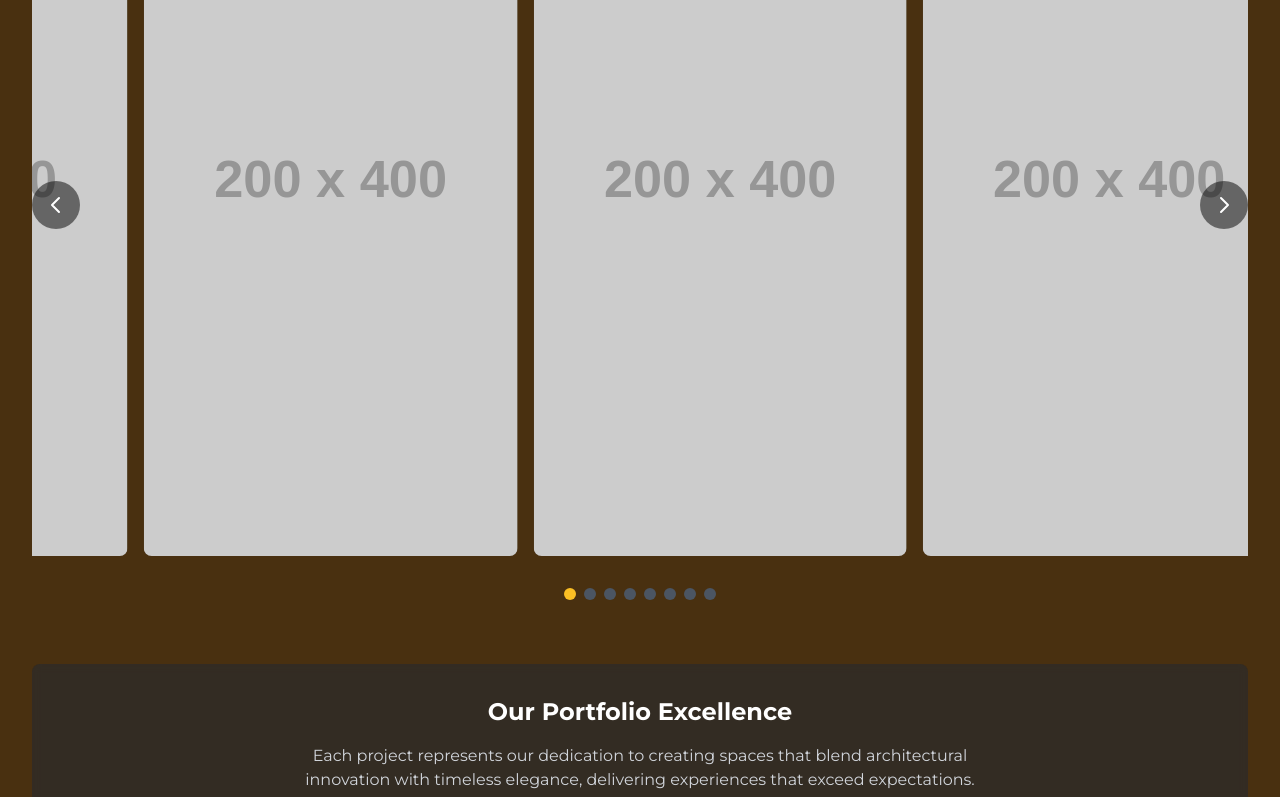
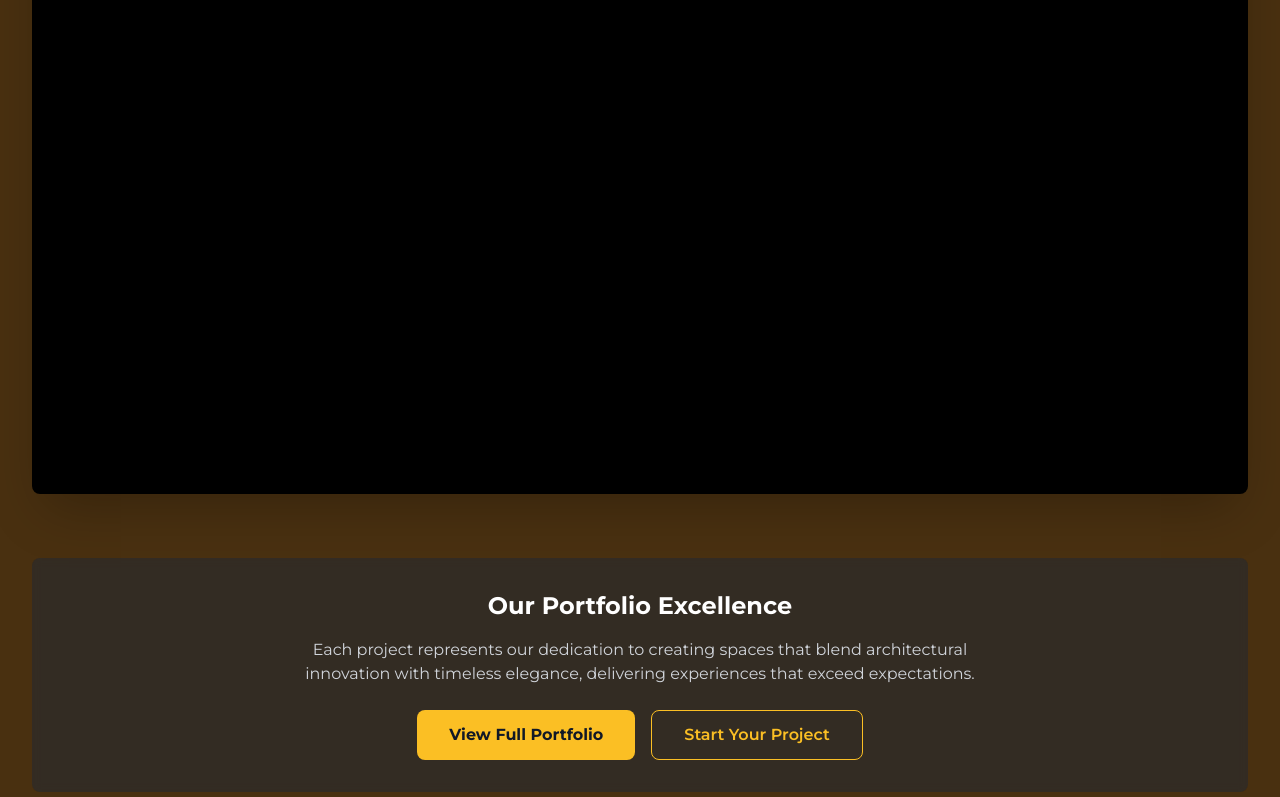
Before and after one commit to arungpisyadi/whistlergarden, a Next.js app: page / in a window 1280 px wide. Shown: the part 4750-5547 px from the top of the page. Built offline with nearby package versions, Linux system fonts and the light colour scheme.

Commit message:
chore: add youtube video to overview section - home page.

```diff
--- a/components/sections/OverviewSection.tsx
+++ b/components/sections/OverviewSection.tsx
@@ -1,176 +1,23 @@
 'use client'
 
-import React, { useState, useEffect, useRef } from 'react'
+import React from 'react'
+import YouTube from 'react-youtube'
 
 interface OverviewSectionProps {
   className?: string
 }
 
-interface ProjectImage {
-  id: number
-  title: string
-  image: string
-  description: string
-}
-
 const OverviewSection = ({ className }: OverviewSectionProps) => {
-  const [currentIndex, setCurrentIndex] = useState(0)
-  const [isTransitioning, setIsTransitioning] = useState(false)
-  const [imagesPerView, setImagesPerView] = useState(3)
-  const [touchStartX, setTouchStartX] = useState(0)
-  const [touchEndX, setTouchEndX] = useState(0)
-  const carouselRef = useRef<HTMLDivElement>(null)
-
-  // 8 project images for the carousel
-  const projectImages: ProjectImage[] = [
-    {
-      id: 1,
-      title: "RESIDENTIAL CAPE PROJECT IN PARIS",
-      image: "https://placehold.co/200x400/007bff/FFFFFF?text=Paris+Project",
-      description: "Elegant residential development"
+  // YouTube player options
+  const opts = {
+    width: '100%',
+    height: '100%',
+    playerVars: {
+      autoplay: 0,
+      modestbranding: 1,
+      rel: 0,
+      showinfo: 0,
     },
-    {
-      id: 2,
-      title: "CONCERT HALL IN NEW YORK",
-      image: "https://placehold.co/200x400/28a745/FFFFFF?text=NYC+Concert",
-      description: "Modern concert venue design"
-    },
-    {
-      id: 3,
-      title: "MODERN HOTEL IN LONDON",
-      image: "https://placehold.co/200x400/6f42c1/FFFFFF?text=London+Hotel",
-      description: "Luxury hotel architecture"
-    },
-    {
-      id: 4,
-      title: "LUXURY RESORT IN BALI",
-      image: "https://placehold.co/200x400/17a2b8/FFFFFF?text=Bali+Resort",
-      description: "Tropical paradise retreat"
-    },
-    {
-      id: 5,
-      title: "CORPORATE OFFICE IN SINGAPORE",
-      image: "https://placehold.co/200x400/e83e8c/FFFFFF?text=Singapore+Office",
-      description: "Contemporary office complex"
-    },
-    {
-      id: 6,
-      title: "WELLNESS CENTER IN TOKYO",
-      image: "https://placehold.co/200x400/dc3545/FFFFFF?text=Tokyo+Wellness",
-      description: "Zen-inspired wellness facility"
-    },
-    {
-      id: 7,
-      title: "RESTAURANT IN MILAN",
-      image: "https://placehold.co/200x400/20c997/FFFFFF?text=Milan+Restaurant",
-      description: "Fine dining establishment"
-    },
-    {
-      id: 8,
-      title: "BOUTIQUE HOTEL IN SANTORINI",
-      image: "https://placehold.co/200x400/6610f2/FFFFFF?text=Santorini+Hotel",
-      description: "Mediterranean luxury experience"
-    }
-  ]
-
-  // Responsive images per view: 1 on mobile, 3 on desktop
-  useEffect(() => {
-    const updateImagesPerView = () => {
-      if (window.innerWidth < 768) {
-        setImagesPerView(1)
-      } else {
-        setImagesPerView(3)
-      }
-    }
-
-    // Set initial value
-    updateImagesPerView()
-
-    // Add event listener
-    window.addEventListener('resize', updateImagesPerView)
-
-    // Cleanup
-    return () => window.removeEventListener('resize', updateImagesPerView)
-  }, [])
-
-  // Create extended array for infinite loop (duplicate items at beginning and end)
-  const extendedImages = [
-    ...projectImages.slice(-imagesPerView), // Last items at beginning
-    ...projectImages, // Original items
-    ...projectImages.slice(0, imagesPerView) // First items at end
-  ]
-
-  // Handle infinite looping
-  const handlePrev = () => {
-    if (isTransitioning) return
-    setIsTransitioning(true)
-    setCurrentIndex(prev => prev - 1)
-  }
-
-  const handleNext = () => {
-    if (isTransitioning) return
-    setIsTransitioning(true)
-    setCurrentIndex(prev => prev + 1)
-  }
-
-  // Handle infinite loop reset
-  useEffect(() => {
-    if (isTransitioning) {
-      const timeout = setTimeout(() => {
-        setIsTransitioning(false)
-        if (currentIndex >= projectImages.length) {
-          setCurrentIndex(0)
-        } else if (currentIndex < 0) {
-          setCurrentIndex(projectImages.length - 1)
-        }
-      }, 500) // Match transition duration
-      return () => clearTimeout(timeout)
-    }
-  }, [currentIndex, isTransitioning, projectImages.length])
-
-  // Touch event handlers for mobile swipe
-  const handleTouchStart = (e: React.TouchEvent) => {
-    if (imagesPerView > 1) return // Only enable swipe on mobile
-    setTouchStartX(e.targetTouches[0].clientX)
-  }
-
-  const handleTouchMove = (e: React.TouchEvent) => {
-    if (imagesPerView > 1) return // Only enable swipe on mobile
-    setTouchEndX(e.targetTouches[0].clientX)
-  }
-
-  const handleTouchEnd = () => {
-    if (imagesPerView > 1) return // Only enable swipe on mobile
-    if (!touchStartX || !touchEndX) return
-
-    const distance = touchStartX - touchEndX
-    const isLeftSwipe = distance > 50
-    const isRightSwipe = distance < -50
-
-    if (isLeftSwipe) {
-      handleNext()
-    }
-    if (isRightSwipe) {
-      handlePrev()
-    }
-
-    setTouchStartX(0)
-    setTouchEndX(0)
-  }
-
-  // Get the actual index for dot indicators
-  const getActualIndex = () => {
-    if (currentIndex < 0) return projectImages.length + currentIndex
-    if (currentIndex >= projectImages.length) return currentIndex - projectImages.length
-    return currentIndex
-  }
-
-  // Calculate transform for centering - offset by 1 item to center the middle item
-  const getTransform = () => {
-    const baseOffset = imagesPerView; // Offset for cloned items at start
-    const centerOffset = imagesPerView === 1 ? 0 : 1; // No center offset needed for mobile (1 item)
-    const totalOffset = baseOffset + currentIndex + centerOffset
-    return `translateX(-${(totalOffset * 100) / imagesPerView}%)`
   }
 
   return (
@@ -188,85 +35,15 @@ const OverviewSection = ({ className }: OverviewSectionProps) => {
           </p>
         </div>
 
-        {/* Carousel Container */}
-        <div className="relative">
-          {/* Navigation Arrows */}
-          <button
-            onClick={handlePrev}
-            className="absolute left-0 top-1/2 -translate-y-1/2 z-10 bg-black bg-opacity-50 hover:bg-opacity-70 text-white p-3 rounded-full transition-all duration-300 hover:scale-110"
-            aria-label="Previous images"
-          >
-            <svg className="w-6 h-6" fill="none" stroke="currentColor" viewBox="0 0 24 24">
-              <path strokeLinecap="round" strokeLinejoin="round" strokeWidth={2} d="M15 19l-7-7 7-7" />
-            </svg>
-          </button>
-
-          <button
-            onClick={handleNext}
-            className="absolute right-0 top-1/2 -translate-y-1/2 z-10 bg-black bg-opacity-50 hover:bg-opacity-70 text-white p-3 rounded-full transition-all duration-300 hover:scale-110"
-            aria-label="Next images"
-          >
-            <svg className="w-6 h-6" fill="none" stroke="currentColor" viewBox="0 0 24 24">
-              <path strokeLinecap="round" strokeLinejoin="round" strokeWidth={2} d="M9 5l7 7-7 7" />
-            </svg>
-          </button>
-
-          {/* Carousel Images */}
-          <div className="overflow-hidden md:px-12">
-            <div
-              ref={carouselRef}
-              className={`flex md:gap-4 ${isTransitioning ? 'transition-transform duration-500 ease-in-out' : ''}`}
-              style={{
-                transform: getTransform(),
-              }}
-              onTouchStart={handleTouchStart}
-              onTouchMove={handleTouchMove}
-              onTouchEnd={handleTouchEnd}
-            >
-              {extendedImages.map((project, index) => (
-                <div
-                  key={`${project.id}-${index}`}
-                  className="flex-shrink-0"
-                  style={{ width: `${100 / imagesPerView}%` }}
-                >
-                  <div className="group cursor-pointer">
-                    <div className="relative overflow-hidden rounded-lg bg-primary-gold">
-                      <img
-                        src={project.image}
-                        alt={project.title}
-                        className="w-full aspect-[1/2] object-cover transition-transform duration-300 group-hover:scale-105"
-                        loading="lazy"
-                      />
-                      {/* Overlay on hover */}
-                      <div className="absolute inset-0 bg-black bg-opacity-0 group-hover:bg-opacity-50 transition-opacity duration-300 flex items-center justify-center">
-                        <div className="opacity-0 group-hover:opacity-100 transition-opacity duration-300 text-center p-4">
-                          <h3 className="text-white font-bold text-sm md:text-base mb-2 leading-tight">
-                            {project.title}
-                          </h3>
-                          <p className="text-gray-300 text-xs md:text-sm">
-                            {project.description}
-                          </p>
-                        </div>
-                      </div>
-                    </div>
-                  </div>
-                </div>
-              ))}
-            </div>
-          </div>
-
-          {/* Carousel Indicators */}
-          <div className="flex justify-center mt-8 space-x-2">
-            {projectImages.map((_, index) => (
-              <button
-                key={index}
-                onClick={() => setCurrentIndex(index)}
-                className={`w-3 h-3 rounded-full transition-all duration-300 ${
-                  index === getActualIndex() ? 'bg-amber-400' : 'bg-gray-600 hover:bg-gray-500'
-                }`}
-                aria-label={`Go to slide ${index + 1}`}
-              />
-            ))}
+        {/* YouTube Video Player */}
+        <div className="relative max-w-full mx-auto">
+          <div className="aspect-[16/9] bg-black rounded-lg overflow-hidden shadow-2xl">
+            <YouTube
+              videoId="mYW3sW9uOvI"
+              opts={opts}
+              className="w-full h-full"
+              iframeClassName="w-full h-full"
+            />
           </div>
         </div>
 
--- a/package.json
+++ b/package.json
@@ -25,6 +25,7 @@
     "react": "^18.0.0",
     "react-dom": "^18.0.0",
     "react-hook-form": "^7.47.0",
+    "react-youtube": "^10.1.0",
     "swiper": "^11.0.0",
     "tailwind-merge": "^1.14.0",
     "tailwindcss": "^3.3.0",
@@ -34,6 +35,7 @@
     "@types/node": "^20",
     "@types/react": "^18",
     "@types/react-dom": "^18",
+    "@types/react-youtube": "^7.6.2",
     "eslint": "^8",
     "eslint-config-next": "14.0.0"
   }
```
Also changed, not shown: 1 other file (tests, documents, lock files or other folders).
